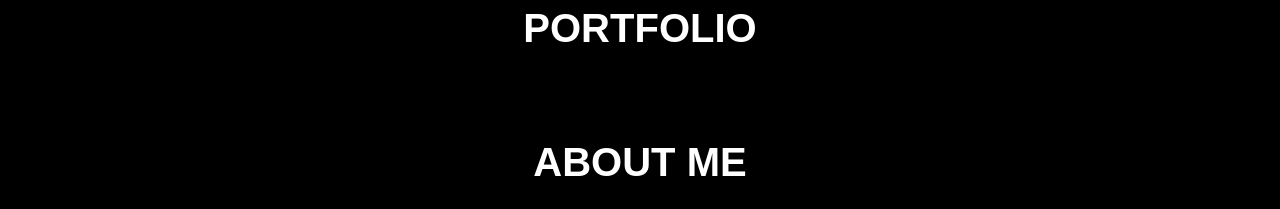
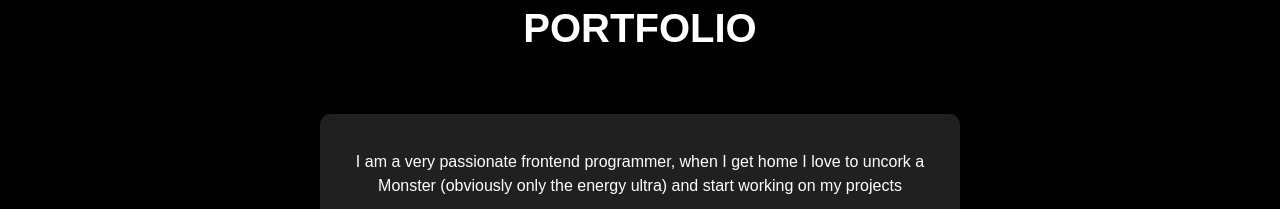
Before and after one commit to DuPont9029/DuPont9029, a plain HTML site: page index.html in a window 1280 px wide. Shown: the part 73-282 px from the top of the page. Drawn offline with Linux system fonts and the light colour scheme; a web font is replaced by a local one.

Commit message:
style: :lipstick: removed useless title

```diff
--- a/index.html
+++ b/index.html
@@ -12,9 +12,6 @@
         <h1 class="centro titlex">PORTFOLIO</h1>
     </header> <br> <br>
 
-
-
-  <h1 class="centro titlex">ABOUT ME</h1>
 
   <div class="about-me">
     <p>I am a very passionate frontend programmer, when I get home I love to uncork a Monster (obviously only the energy ultra) and start working on my projects</p>
```
